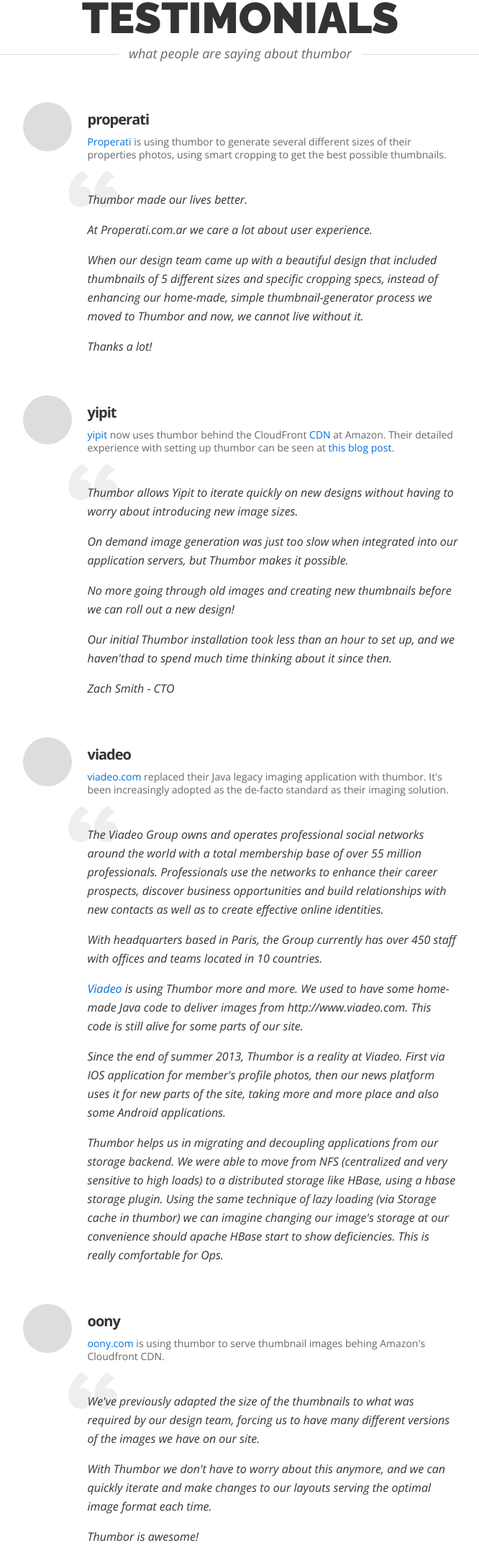
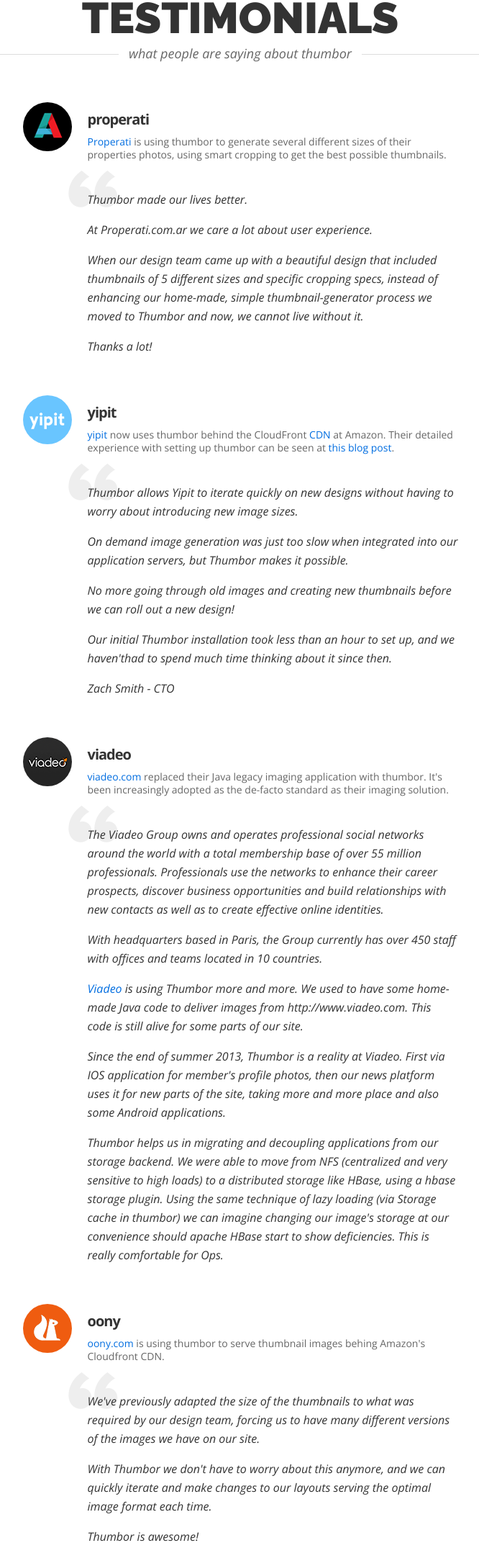
Before and after one commit to thumbor/thumbor-org, a plain HTML site: page testimonials.html in a window 1280 px wide. Shown: the part 928-3078 px from the top of the page at 72% size, without its empty margins (306-972 px from the left). Drawn offline with nearby package versions, Linux system fonts and the light colour scheme; the site is published under a folder, as on GitHub Pages, so addresses that start at the root find nothing; a script that the page names is missing.

Commit message:
Fixed icon from testimonials

```diff
--- a/testimonials.html
+++ b/testimonials.html
@@ -107,7 +107,7 @@
                     <ul>
                         <li>
                             <div class="icon"
-                                 style="background-image: url(/assets/images/logos/testimonials-properati.png);"></div>
+                                 style="background-image: url(assets/images/logos/testimonials-properati.png);"></div>
                             <div class="info">
                                 <div class="bold company"><a href="http://www.properati.com.ar/">properati</a></div>
                                 <div class="summary"><a href="http://www.properati.com.ar/">Properati</a> is using thumbor
@@ -129,7 +129,7 @@
                             </div>
                         </li>
                         <li>
-                            <div class="icon" style="background-image: url(/assets/images/logos/testimonials-yipit.png);">
+                            <div class="icon" style="background-image: url(assets/images/logos/testimonials-yipit.png);">
                             </div>
                             <div class="info">
                                 <div class="bold company"><a href="http://yipit.com/">yipit</a></div>
@@ -153,7 +153,7 @@
                             </div>
                         </li>
                         <li>
-                            <div class="icon" style="background-image: url(/assets/images/logos/testimonials-viadeo.png);">
+                            <div class="icon" style="background-image: url(assets/images/logos/testimonials-viadeo.png);">
                             </div>
                             <div class="info">
                                 <div class="bold company"><a href="http://viadeo.com/">viadeo</a></div>
@@ -186,7 +186,7 @@
                             </div>
                         </li>
                         <li>
-                            <div class="icon" style="background-image: url(/assets/images/logos/testimonials-oony.png);">
+                            <div class="icon" style="background-image: url(assets/images/logos/testimonials-oony.png);">
                             </div>
                             <div class="info">
                                 <div class="bold company"><a href="http://oony.com/">oony</a></div>
@@ -205,7 +205,7 @@
                         </li>
                         <li>
                             <div class="icon"
-                                 style="background-image: url(/assets/images/logos/testimonials-threadless.png);"></div>
+                                 style="background-image: url(assets/images/logos/testimonials-threadless.png);"></div>
                             <div class="info">
                                 <div class="bold company"><a href="http://threadless.com/">threadless</a></div>
                                 <div class="summary"><a href="https://www.threadless.com/typetees">TypeTees</a> is a
@@ -231,7 +231,7 @@
                             </div>
                         </li>
                         <li>
-                            <div class="icon" style="background-image: url(/assets/images/logos/testimonials-globo.png);">
+                            <div class="icon" style="background-image: url(assets/images/logos/testimonials-globo.png);">
                             </div>
                             <div class="info">
                                 <div class="bold company"><a href="http://www.globo.com/">globo.com</a></div>
```
